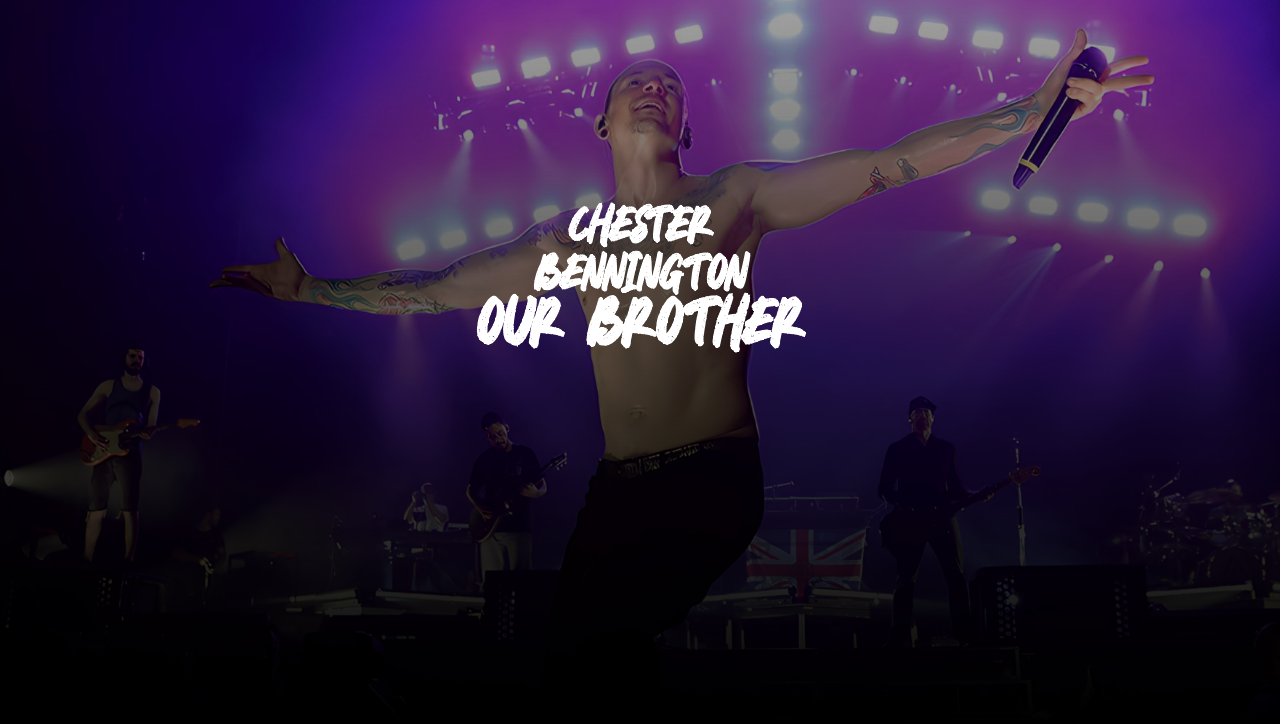
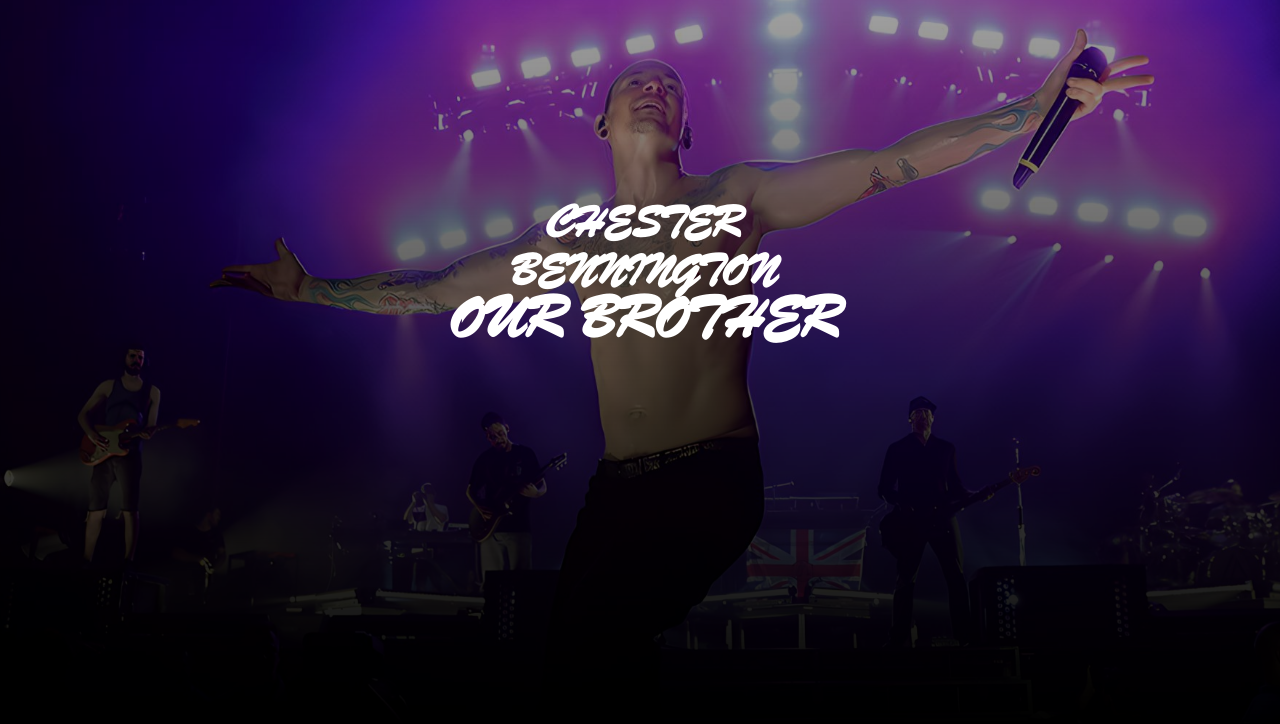
Before and after one commit to dika-maulidal/chester-bennington, a plain HTML site: page index.html in a window 1280 px wide. Shown: the part 76-800 px from the top of the page. Drawn offline with Linux system fonts and the light colour scheme.

Commit message:
last commit

```diff
--- a/style.css
+++ b/style.css
@@ -6,7 +6,7 @@
 /* font */
 @font-face {
     font-family: myfont;
-    src: url('assets/font/ForesterRegular-gxra4.ttf');
+    src: url('assets/font/BrushScriptOpti-Regular.otf');
 }
 
 @font-face {
```
Also changed, not shown: assets/font/ForesterRegular-gxra4.ttf (deleted).
